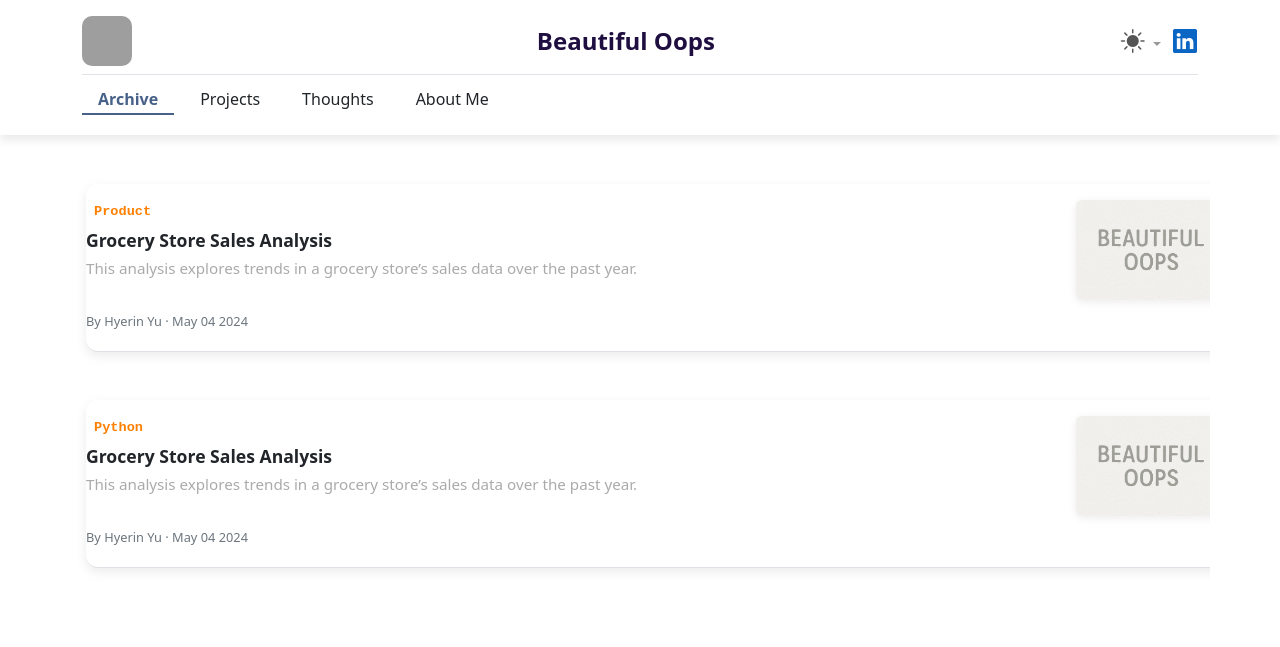
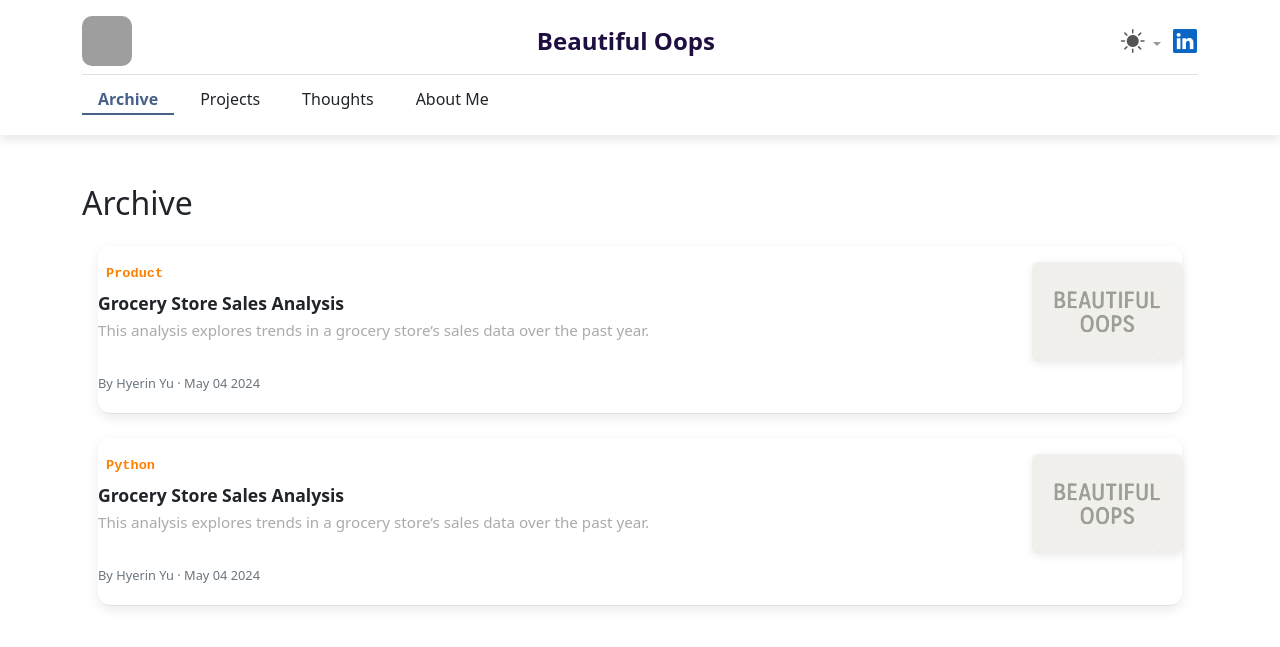
Before and after one commit to hyelinyu/hyelinyu.github.io, a Jekyll site: the page built from index.html, in a window 1280 px wide and 900 px high. Shown: the top 647 px of the window. Built offline with Jekyll 4.4.1, drawn with Linux system fonts in a browser that asks for light colours; grey boxes are pictures that could not be loaded.

```diff
--- a/index.html
+++ b/index.html
@@ -2,11 +2,10 @@
 layout: default
 title: Beautiful Oops
 ---
+<div class="container py-4">
+  <h2 class="mb-4">Archive</h2>
 
-<div class="container">
-  <div class="row latest-posts-scroll mb-2" style="max-height: 600px; overflow-y: auto;">
-    {% for post in site.posts %}
-      {% include post-card.html post=post %}
-    {% endfor %}
-  </div>
+  {% for post in site.posts %}
+    {% include post-card.html post=post %}
+  {% endfor %}
 </div>
```
